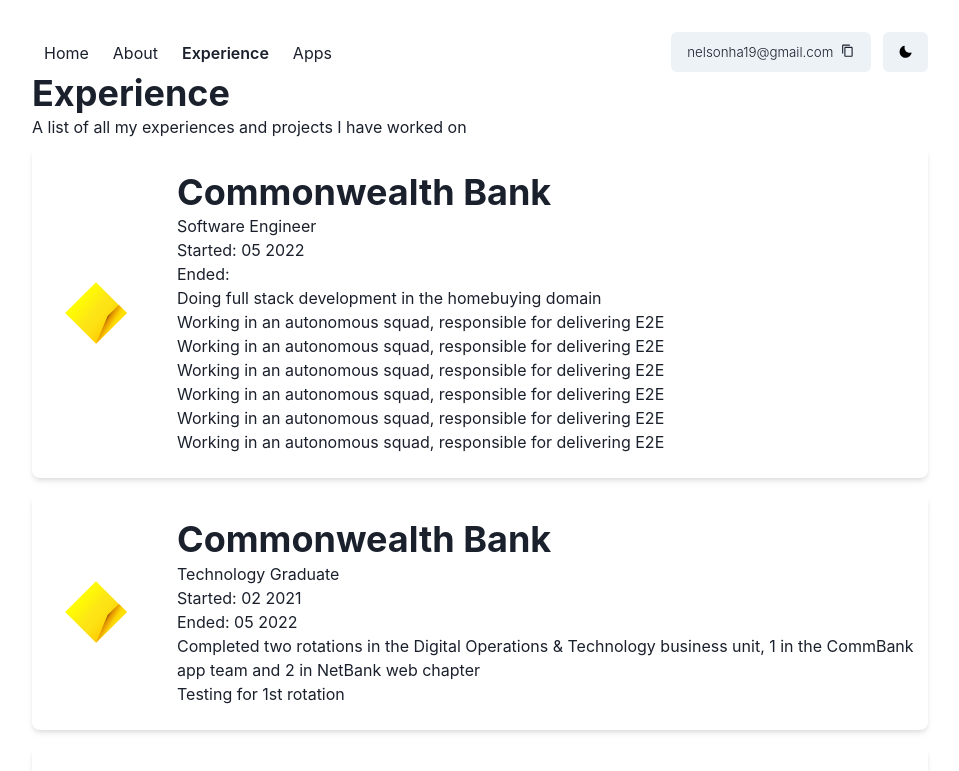
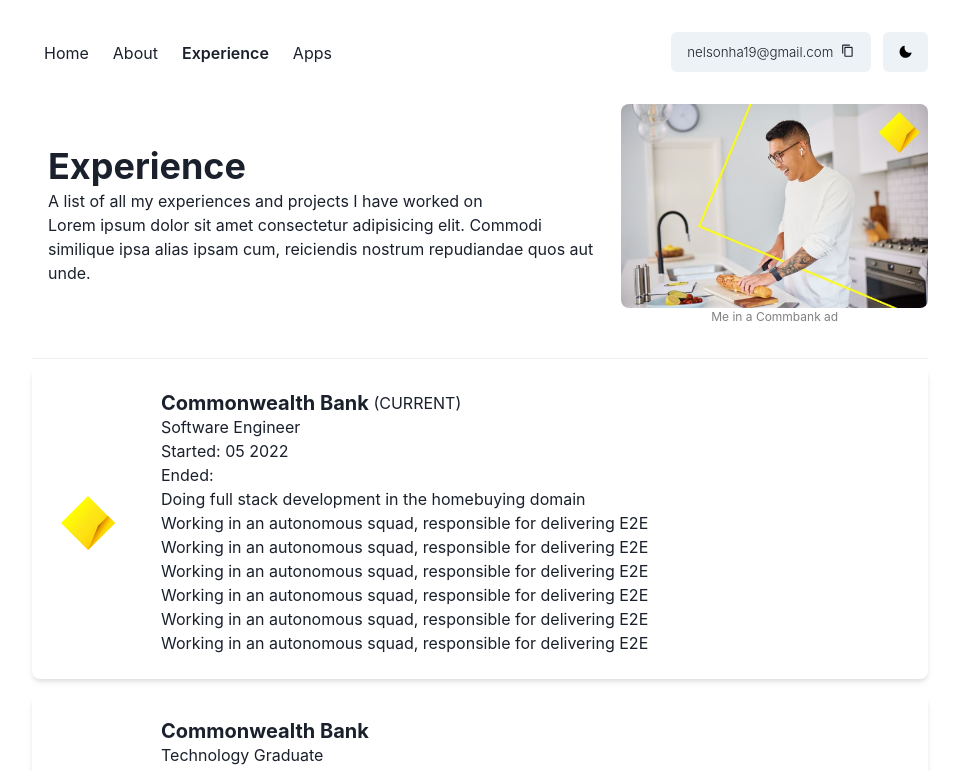
Before and after one commit to nelsonha19/portfolio, a Next.js app: page /experience in a window 1280 px wide. Shown: the top 771 px of the page, without its empty margins (160-1119 px from the left). Built offline with nearby package versions, Linux system fonts and the light colour scheme.

Commit message:
add current flag

```diff
--- a/components/Container/Container.tsx
+++ b/components/Container/Container.tsx
@@ -13,7 +13,7 @@
 	return (
 		<Fade in={true}>
 			<chakra.div
-				mx={{ base: 2, md: 8 }}
+				mx={{ base: 0, md: 8 }}
 				display={'flex'}
 				flexDir={'column'}
 				h={'100vh'}
--- a/components/Footer/Footer.tsx
+++ b/components/Footer/Footer.tsx
@@ -52,7 +52,7 @@
 				))}
 			</Flex>
 			<Text fontSize={14} letterSpacing={'tight'}>
-				© 2022 Nelson Ha - Powered with ❤️
+				© {new Date().getFullYear()} Nelson Ha - Powered with ❤️
 			</Text>
 		</Flex>
 	);
--- a/components/WorkExperience/WorkExperience.tsx
+++ b/components/WorkExperience/WorkExperience.tsx
@@ -12,15 +12,28 @@
                 <>
                 <Image
                     src={work.logoPath}
-                    boxSize={{ base: 16, md: 32 }}
+                    boxSize={{ base: 0, md: 28 }}
                               alt="CommBank logo"
                     display={'inline'}
                     verticalAlign={'middle'}
                 /><Divider orientation='vertical' mx={2} variant={'dashed'}/> </>
             )}
 
-            <Flex flexGrow={1} flexDirection="column" justifyContent={'center'} pl={!work.logoPath ? 8 : 0}>
-                <Heading>{work.company}</Heading>
+            <Flex flexGrow={1} flexDirection="column" justifyContent={'center'} pl={!work.logoPath ? 4 : 0}>
+                <Flex flexDir={{base: 'column', md: 'row'}} alignItems={'center'} justifyContent={{base: 'center', md: 'unset'}}>
+                        <Flex alignItems={'center'} justifyContent={'center'}>
+                            <Heading fontSize={'xl'}>{work.company}</Heading>
+                            {work.logoPath && (<Image
+                                src={work.logoPath}
+
+                                boxSize={{ base: 12, md: 0 }}
+                                        alt="CommBank logo"
+                                display={'inline'}
+                                verticalAlign={'middle'}
+                            />)}
+                        </Flex>
+                        {work.isPrimary && <Text as={'p'} mb={{base:1, md: 0}} textAlign={'right'}>&nbsp;(CURRENT)</Text>}
+                </Flex>
                 <Text>{work.role}</Text>
                 <Text>Started: {work.startDate}</Text>
                 <Text>Ended: {work.endDate}</Text>
--- a/constants/workExperience.ts
+++ b/constants/workExperience.ts
@@ -7,6 +7,8 @@
 	endDate?: string;
 	isCurrent: boolean;
 	logoPath?: string;
+	type: 'Employment' | 'PACE' | 'Freelance';
+	isPrimary?: boolean;
 };
 
 export const workExperience: workExperienceType[] = [
@@ -25,7 +27,9 @@
 		],
 		startDate: '05 2022',
 		isCurrent: true,
-		logoPath: '/cba.svg'
+		logoPath: '/cba.svg',
+		type: 'Employment',
+		isPrimary: true
 	},
 	{
 		id: 2,
@@ -38,7 +42,8 @@
 		startDate: '02 2021',
 		endDate: '05 2022',
 		isCurrent: false,
-		logoPath: '/cba.svg'
+		logoPath: '/cba.svg',
+		type: 'Employment'
 	},
 	{
 		id: 3,
@@ -50,7 +55,8 @@
 		],
 		startDate: '06 2020',
 		endDate: '12 2020',
-		isCurrent: false
+		isCurrent: false,
+		type: 'PACE'
 	},
 	{
 		id: 4,
@@ -61,6 +67,7 @@
 			'Testing for 1st rotation'
 		],
 		startDate: '03 2021',
-		isCurrent: true
+		isCurrent: true,
+		type: 'Freelance'
 	}
 ];
--- a/pages/experience.tsx
+++ b/pages/experience.tsx
@@ -1,6 +1,6 @@
 import React from 'react';
 import Container from '../components/Container/Container';
-import { Flex, Heading, Text } from '@chakra-ui/react';
+import { Divider, Flex, Heading, Image, Text } from '@chakra-ui/react';
 import WorkExperience from '../components/WorkExperience/WorkExperience';
 import { workExperience } from '../constants/workExperience';
 
@@ -9,9 +9,25 @@
 export default function Experience({  }: Props) {
 	return (
 		<Container>
-			<Flex flexDir={'column'}>
-				<Heading>Experience</Heading>
-				<Text>A list of all my experiences and projects I have worked on</Text>
+			<Flex flexDir={'column'} mt={{ base: 2, md: 8 }}>
+				<Flex flexDir={{ base: 'column-reverse', md: 'row' }}>
+					<Flex flexDir={'column'} justifyContent={'center'} px={4}>
+						<Heading mt={{ base: 2, md: 0 }}>Experience</Heading>
+						<Text>A list of all my experiences and projects I have worked on</Text>
+						<Text>
+							Lorem ipsum dolor sit amet consectetur adipisicing elit. Commodi similique ipsa alias ipsam
+							cum, reiciendis nostrum repudiandae quos aut unde.
+						</Text>
+					</Flex>
+					<Flex flexDir={'column'} flexGrow={1} alignItems={'center'}>
+						<Image src="/commbank_ad.jpeg" alt="nelson in commbank ad" w={'600px'} borderRadius={'lg'} />
+						<Text as={'caption'} fontSize={'xs'} color={'GrayText'}>
+							Me in a Commbank ad
+						</Text>
+					</Flex>
+				</Flex>
+				<Divider mt={8} />
+
 				{workExperience.map((work) => <WorkExperience key={work.id} work={work} />)}
 
 				<Heading>Other projects</Heading>
```
Also changed, not shown: public/commbank_ad.jpeg (added).
